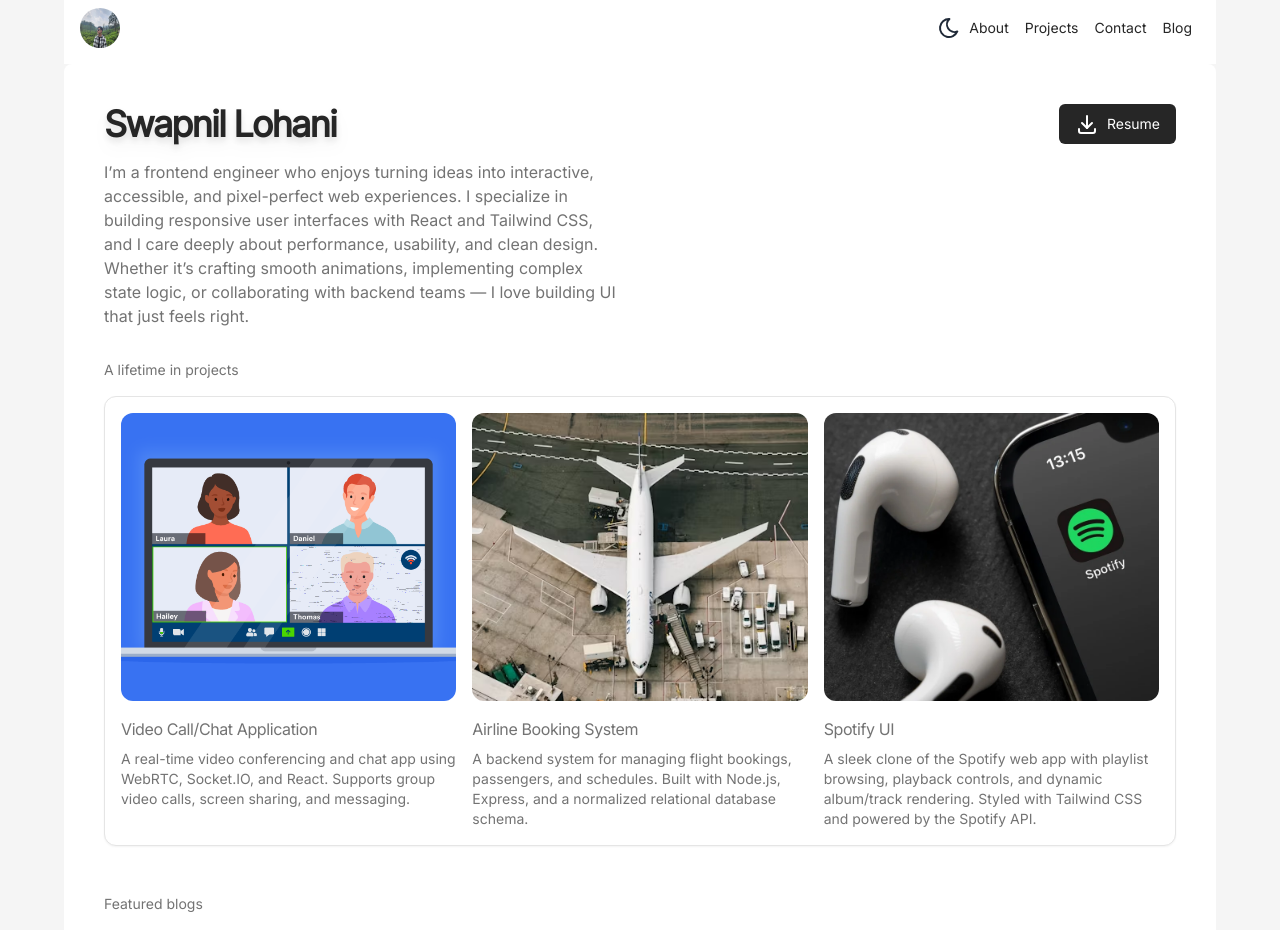
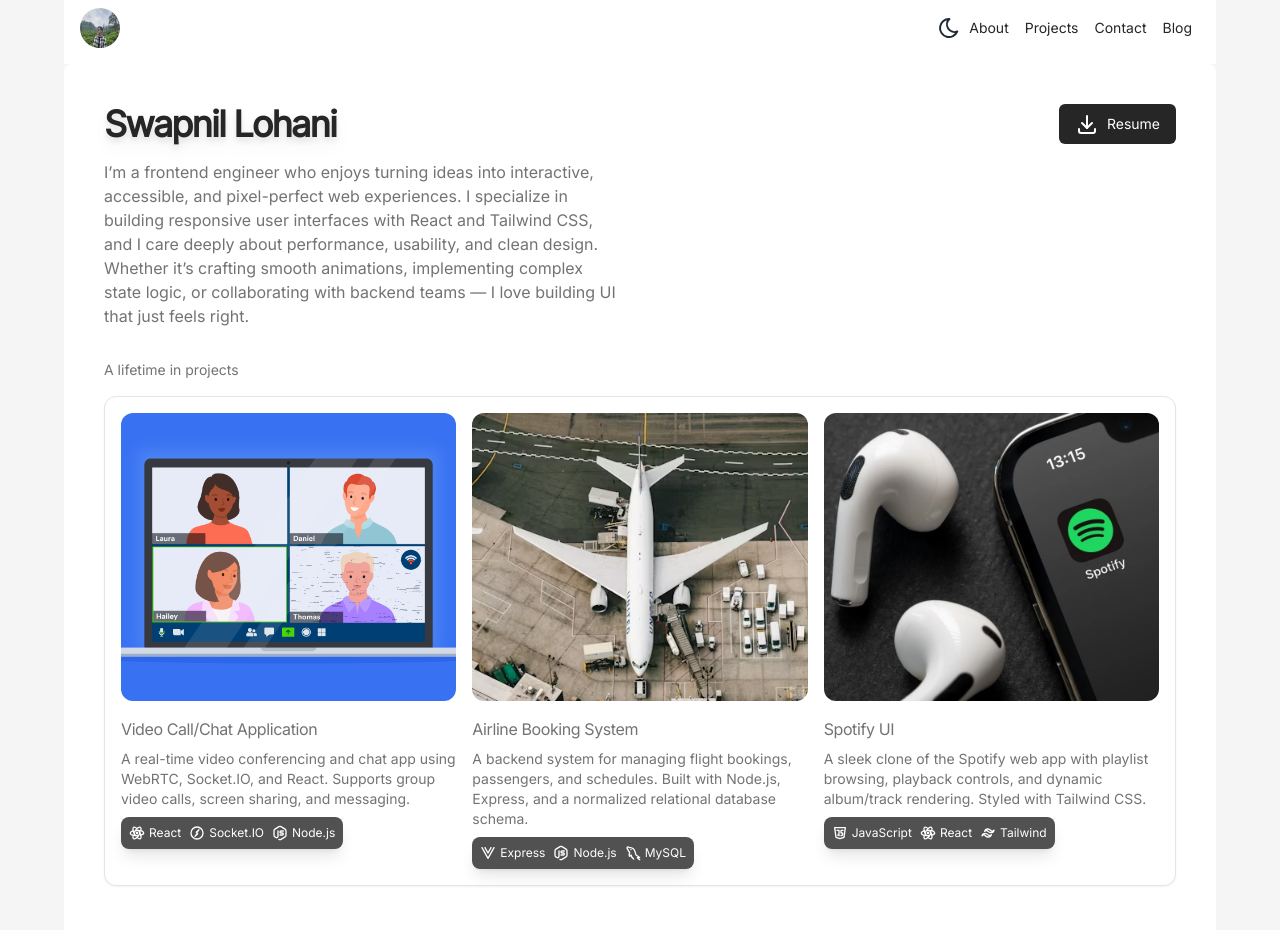
Before and after one commit to swapnil130501/Portfolio-website, a React (Vite) app: page / in a window 1280 px wide. Shown: the top 930 px of the page. Built offline with nearby package versions, Linux system fonts and the light colour scheme.

Commit message:
Add: floating dock component

```diff
--- /dev/null
+++ b/src/components/FloatingDock.jsx
@@ -0,0 +1,15 @@
+export default function FloatingDock({ stack = [] }) {
+  return (
+    <div className="flex w-fit items-center mt-2 gap-2 bg-neutral-800/80 p-2 rounded-lg shadow-lg backdrop-blur-sm">
+      {stack.map((tech, index) => {
+        const Icon = tech.icon;
+        return (
+          <div key={index} className="flex items-center gap-1 text-xs text-white">
+            <Icon size={16} />
+            <span>{tech.name}</span>
+          </div>
+        );
+      })}
+    </div>
+  );
+}
--- a/src/components/Projects.jsx
+++ b/src/components/Projects.jsx
@@ -1,6 +1,7 @@
 import { motion } from 'motion/react';
 import { Link } from 'react-router-dom';
 import SectionHeading from './SectionHeading';
+import FloatingDock from './FloatingDock';
 
 export default function Projects({data, layout = "md:grid-cols-3"}) {
     return (
@@ -23,6 +24,7 @@
                             </h2>
                             <p className='text-sm mt-2 text-neutral-500 max-w-sm dark:text-neutral-300'>{data.description}</p>
                         </Link>
+                        {data.stack && <FloatingDock stack={data.stack} />}
                     </motion.div>
                 ))}
             </div>
--- a/src/data/projectData.js
+++ b/src/data/projectData.js
@@ -1,38 +1,82 @@
+import {
+  IconBrandReact,
+  IconBrandDocker,
+  IconBrandTailwind,
+  IconBrandNodejs,
+  IconBrandSocketIo,
+  IconBrandNextjs,
+  IconBrandMongodb,
+  IconBrandVue,
+  IconBrandJavascript,
+  IconBrandMysql,
+  IconBrandTypescript,
+} from '@tabler/icons-react';
+
 export const projects = [
   {
     title: "Code Sandbox",
     src: "/assets/projectidx.png",
     description:
       "A full-featured online code editor built with React, supporting file/folder structure, real-time preview, and terminal integration using Docker.",
+    stack: [
+      { name: "React", icon: IconBrandReact },
+      { name: "Tailwind", icon: IconBrandTailwind },
+      { name: "Docker", icon: IconBrandDocker },
+    ]
   },
   {
     title: "Video Call/Chat Application",
     src: "/assets/zoom.png",
     description:
       "A real-time video conferencing and chat app using WebRTC, Socket.IO, and React. Supports group video calls, screen sharing, and messaging.",
+    stack: [
+      { name: "React", icon: IconBrandReact },
+      { name: "Socket.IO", icon: IconBrandSocketIo },
+      { name: "Node.js", icon: IconBrandNodejs },
+    ]
   },
   {
     title: "Airline Booking System",
     src: "/assets/airline.png",
     description:
       "A backend system for managing flight bookings, passengers, and schedules. Built with Node.js, Express, and a normalized relational database schema.",
+    stack: [
+      { name: "Express", icon: IconBrandVue }, // No Tabler icon for Express, this is a placeholder
+      { name: "Node.js", icon: IconBrandNodejs },
+      { name: "MySQL", icon: IconBrandMysql },
+    ]
   },
   {
     title: "Spotify UI",
     src: "/assets/spotify.png",
     description:
-            "A sleek clone of the Spotify web app with playlist browsing, playback controls, and dynamic album/track rendering. Styled with Tailwind CSS and powered by the Spotify API.",
+      "A sleek clone of the Spotify web app with playlist browsing, playback controls, and dynamic album/track rendering. Styled with Tailwind CSS.",
+    stack: [
+      { name: "JavaScript", icon: IconBrandJavascript },
+      { name: "React", icon: IconBrandReact },
+      { name: "Tailwind", icon: IconBrandTailwind },
+    ]
   },
   {
     title: "X (Twitter) Backend Clone",
     src: "/assets/x.png",
     description:
       "A robust backend clone of X (Twitter) built using Node.js, Express, and MongoDB. Includes features like user authentication, tweets, likes, retweets, and followers. Follows RESTful API design and scalable architecture.",
+    stack: [
+      { name: "Node.js", icon: IconBrandNodejs },
+      { name: "MongoDB", icon: IconBrandMongodb },
+      { name: "Express", icon: IconBrandVue },
+    ]
   },
   {
     title: "Netflix UI Clone",
     src: "/assets/netflix.png",
     description:
-            "A pixel-perfect clone of Netflix's user interface built with React and Tailwind CSS. Features a responsive layout, horizontal carousels, hover effects, and dynamic movie listing using TMDB API.",
+      "A pixel-perfect clone of Netflix's user interface built with Next.js and Tailwind CSS. Features a responsive layout, horizontal carousels, hover effects, and dynamic movie listing using TMDB API.",
+    stack: [
+      { name: "Next.js", icon: IconBrandNextjs },
+      { name: "Tailwind", icon: IconBrandTailwind },
+      { name: "TypeScript", icon: IconBrandTypescript },
+    ]
   },
 ];
```
Lines whose indentation alone changed are shown as unchanged.
